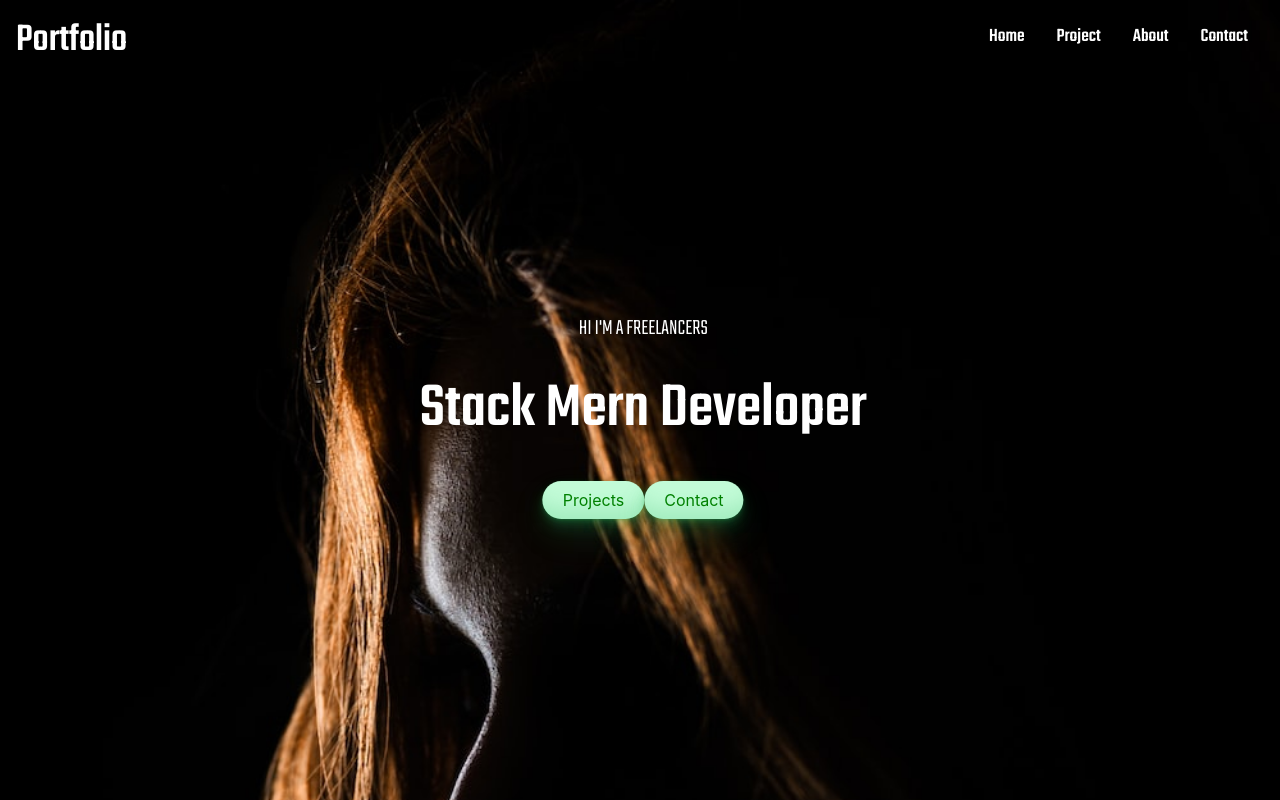
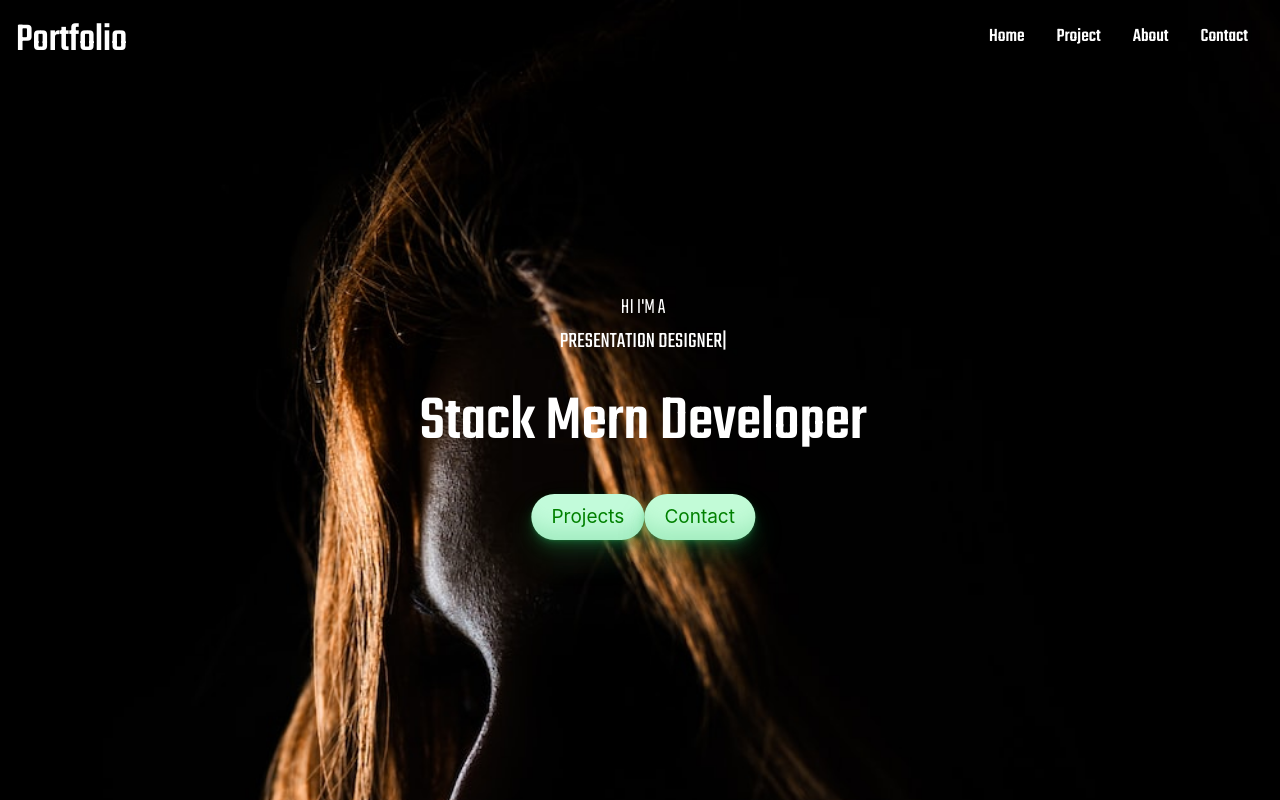
Before and after one commit to leenBaksh/portfolio-draft, a React (Vite) app in the folder react-router-appp/: page / in a window 1280 px wide. Shown: the top 800 px of the page. Built offline with nearby package versions, Linux system fonts and the light colour scheme; a web font is replaced by a local one.

Commit message:
2 files modified

```diff
--- a/react-router-appp/src/components/ProImg.jsx
+++ b/react-router-appp/src/components/ProImg.jsx
@@ -1,7 +1,8 @@
 import "./ProImgStyles.css"
 import React from "react";
-import IntroImg from  "../assest/face pic.jpeg"
+import IntroImg from  "../assest/face pic.jpeg";
 import { Link } from "react-router-dom";
+import Typical from 'react-typical';
 
 const ProImg = () => {
   return (
@@ -10,7 +11,23 @@ const ProImg = () => {
         <img className ="intro-img" src={IntroImg} alt="IntroImg"/>
       </div>
       <div className="content">
-        <p>HI I'M A FREELANCERS</p>
+        <p>HI I'M A<br></br>
+
+        <Typical
+        loop={Infinity}
+        wrapper="b"
+        steps={[
+         'FREELANCERS',
+         1000,
+         'DEVELOPER',
+         1000,
+         'PRESENTATION DESIGNER',
+         1000,
+         'GRAPHIC DESIGNER',
+         1000,
+        ]}
+         />
+         </p>
         <h1>Stack Mern Developer</h1>
         <div>
           <Link to="/proect" className="button-33">Projects</Link>
--- a/react-router-appp/src/index.css
+++ b/react-router-appp/src/index.css
@@ -24,19 +24,19 @@ ul{
 }
 
 .button-33 {
-  background-color: #c2fbd7;
+  background-color: #c2fbda;
   border-radius: 100px;
   box-shadow: rgba(44, 187, 99, .2) 0 -25px 18px -14px inset,rgba(44, 187, 99, .15) 0 1px 2px,rgba(44, 187, 99, .15) 0 2px 4px,rgba(44, 187, 99, .15) 0 4px 8px,rgba(44, 187, 99, .15) 0 8px 16px,rgba(44, 187, 99, .15) 0 16px 32px;
   color: green;
   cursor: pointer;
   display: inline-block;
   font-family: CerebriSans-Regular,-apple-system,system-ui,Roboto,sans-serif;
-  padding: 7px 20px;
+  padding: 9px 20px;
   text-align: center;
   text-decoration: none;
   transition: all 250ms;
-  border: 0;
-  font-size: 16px;
+  border: 10;
+  font-size: 19px;
   user-select: none;
   -webkit-user-select: none;
   touch-action: manipulation;
```
